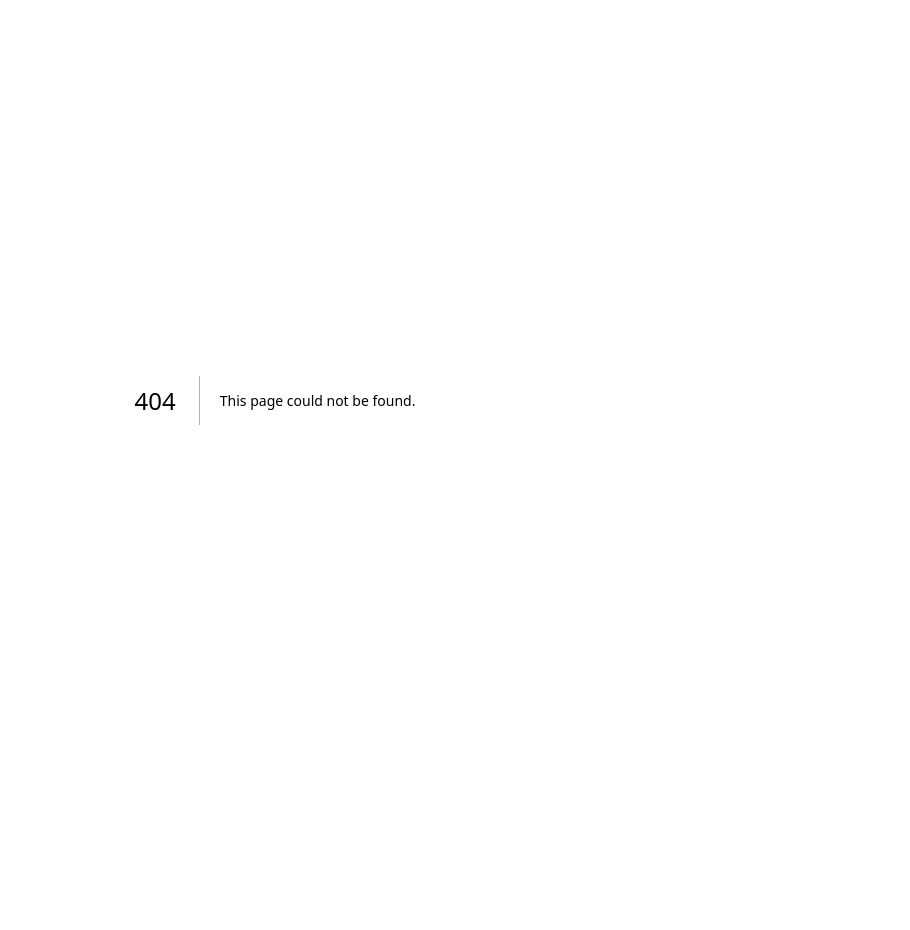
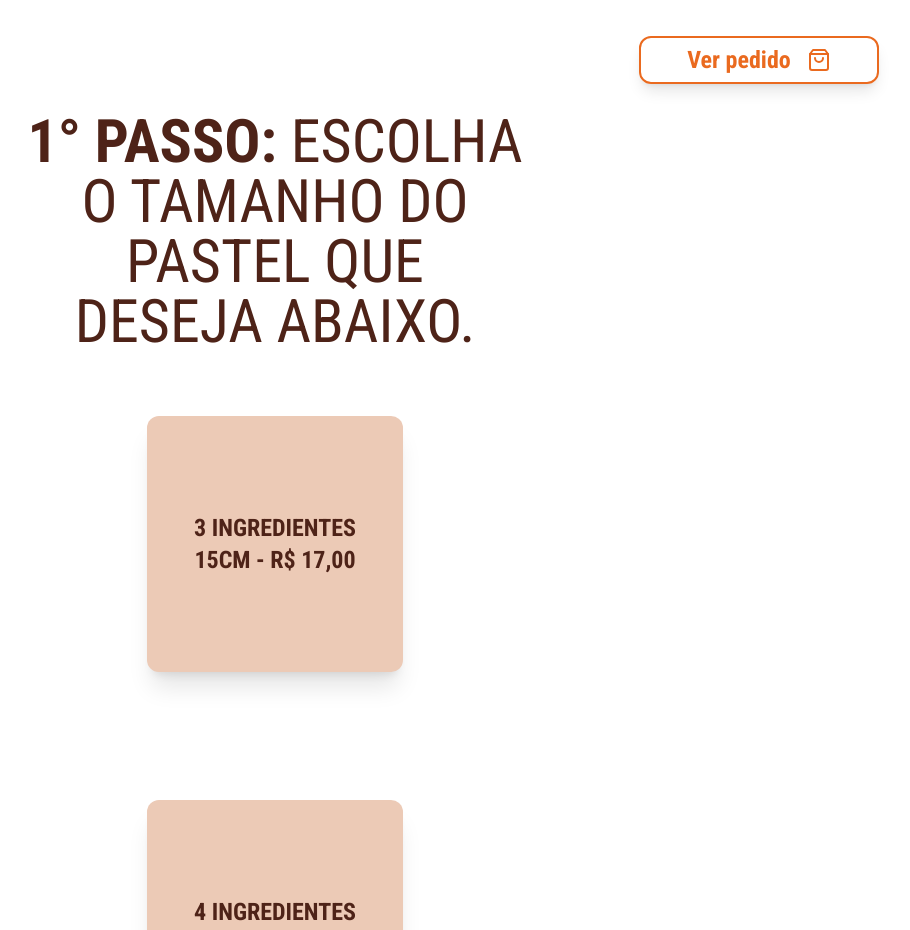
Before and after one commit to DevPBDias/app-pastelaria, a Next.js app: page /salt in a window 1280 px wide. Before the commit this address had no page. Shown: the top 930 px of the page, without its empty margins (365-1275 px from the left). Before the commit the page ends 800 px from the top, so only its background shows below. Built offline with nearby package versions, Linux system fonts and the light colour scheme.

Commit message:
feat: created salt page and styled it

```diff
--- a/src/app/menu/page.tsx
+++ b/src/app/menu/page.tsx
@@ -11,18 +11,14 @@ const Menu = () => {
         COMECE O SEU PEDIDO, ESCOLHENDO O QUE DESEJA ABAIXO.
       </h1>
       <section className="w-1/2 content-center-row flex-wrap gap-32">
+        <ChoiceBtn name="PASTEL SALGADO" route="/salt" sizeText="text-2xl" />
+        <ChoiceBtn name="PASTEL DOCE" route="/sweet" sizeText="text-2xl" />
         <ChoiceBtn
-          name="PASTEL SALGADO"
-          route="/pastel-salgado"
+          name="CESTA DE PASTÉIS"
+          route="/basket"
           sizeText="text-2xl"
         />
-        <ChoiceBtn
-          name="PASTEL DOCE"
-          route="/pastel-doce"
-          sizeText="text-2xl"
-        />
-        <ChoiceBtn name="CESTA DE PASTÉIS" route="/cesta" sizeText="text-2xl" />
-        <ChoiceBtn name="BEBIDAS" route="/bebidas" sizeText="text-2xl" />
+        <ChoiceBtn name="BEBIDAS" route="/drinks" sizeText="text-2xl" />
       </section>
       <LightLogo />
     </main>
--- /dev/null
+++ b/src/app/salt/page.tsx
@@ -0,0 +1,41 @@
+import ChoiceBtn from "@/components/ChoiceBtn";
+import LightLogo from "@/components/LightLogo";
+import OrderBtn from "@/components/OrderBtn";
+import React from "react";
+
+const Menu = () => {
+  return (
+    <main className="px-36 py-28 content-center-col gap-16">
+      <OrderBtn />
+      <h1 className="font-regular text-6xl text-center w-1/2">
+        <strong className="font-bold text-6xl text-center">1° PASSO:</strong>{" "}
+        ESCOLHA O TAMANHO DO PASTEL QUE DESEJA ABAIXO.
+      </h1>
+      <section className="w-1/2 content-center-row flex-wrap gap-32">
+        <ChoiceBtn
+          name="3 INGREDIENTES 15CM - R$ 17,00"
+          route="/salt/ingredients"
+          sizeText="text-2xl"
+        />
+        <ChoiceBtn
+          name="4 INGREDIENTES 20CM - R$ 21,00"
+          route="/salt/ingredients"
+          sizeText="text-2xl"
+        />
+        <ChoiceBtn
+          name="5 INGREDIENTES 25CM - R$ 25,00"
+          route="/salt/ingredients"
+          sizeText="text-2xl"
+        />
+        <ChoiceBtn
+          name="PASTEL PRONTO 15CM - R$ 15,00"
+          route="/salt/made"
+          sizeText="text-2xl"
+        />
+      </section>
+      <LightLogo />
+    </main>
+  );
+};
+
+export default Menu;
--- a/src/components/ChoiceBtn.tsx
+++ b/src/components/ChoiceBtn.tsx
@@ -12,7 +12,7 @@ const ChoiceBtn = ({ route, name, sizeText }: BtnProps) => {
       className="bg-light text-primary content-center-col h-64 w-64 rounded-xl shadow-xl"
       href={`${route}`}
     >
-      <p className={`font-bold ${sizeText} text-secondary w-1/2 text-center`}>
+      <p className={`font-bold ${sizeText} text-secondary w-2/3 text-center`}>
         {name}
       </p>
     </Link>
```
